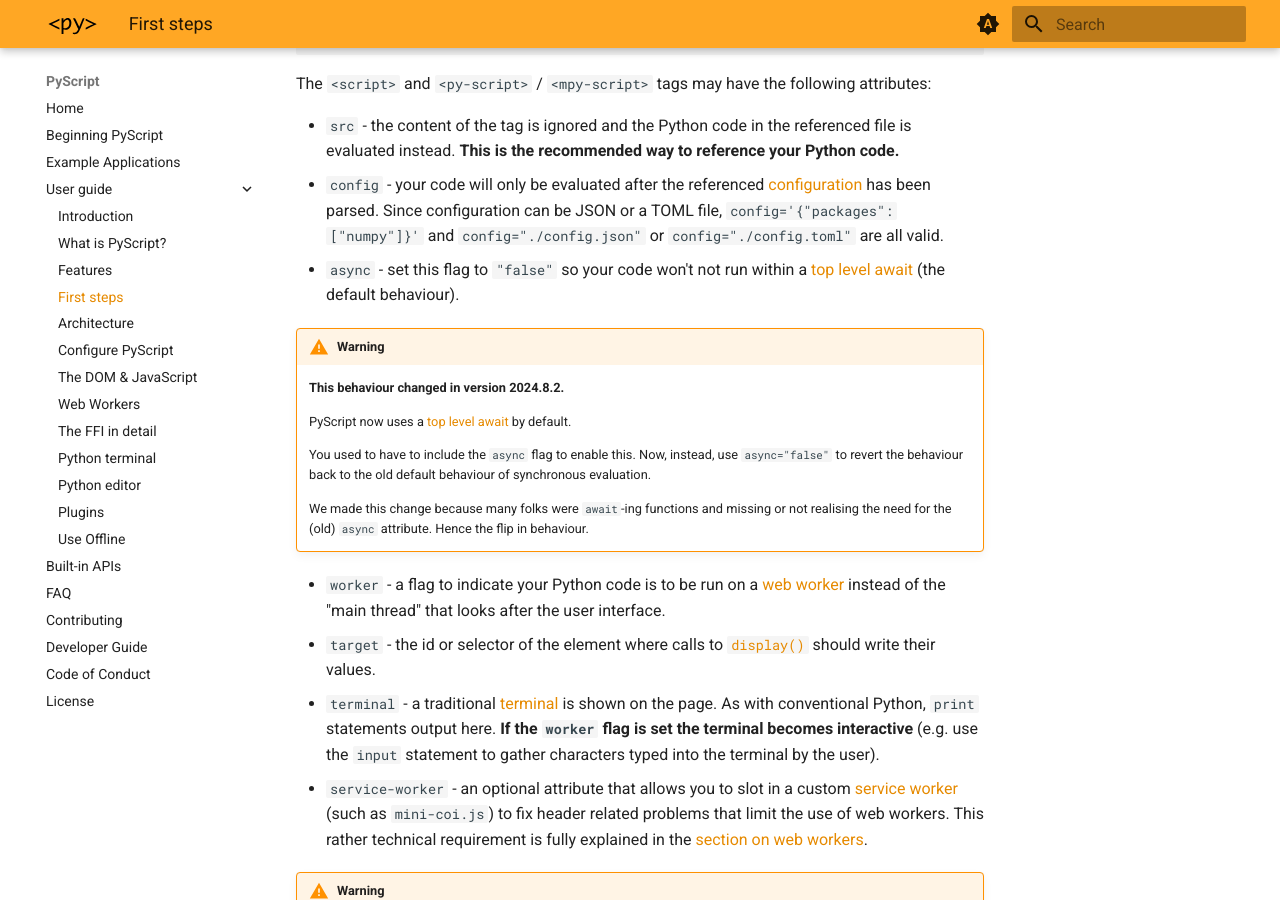
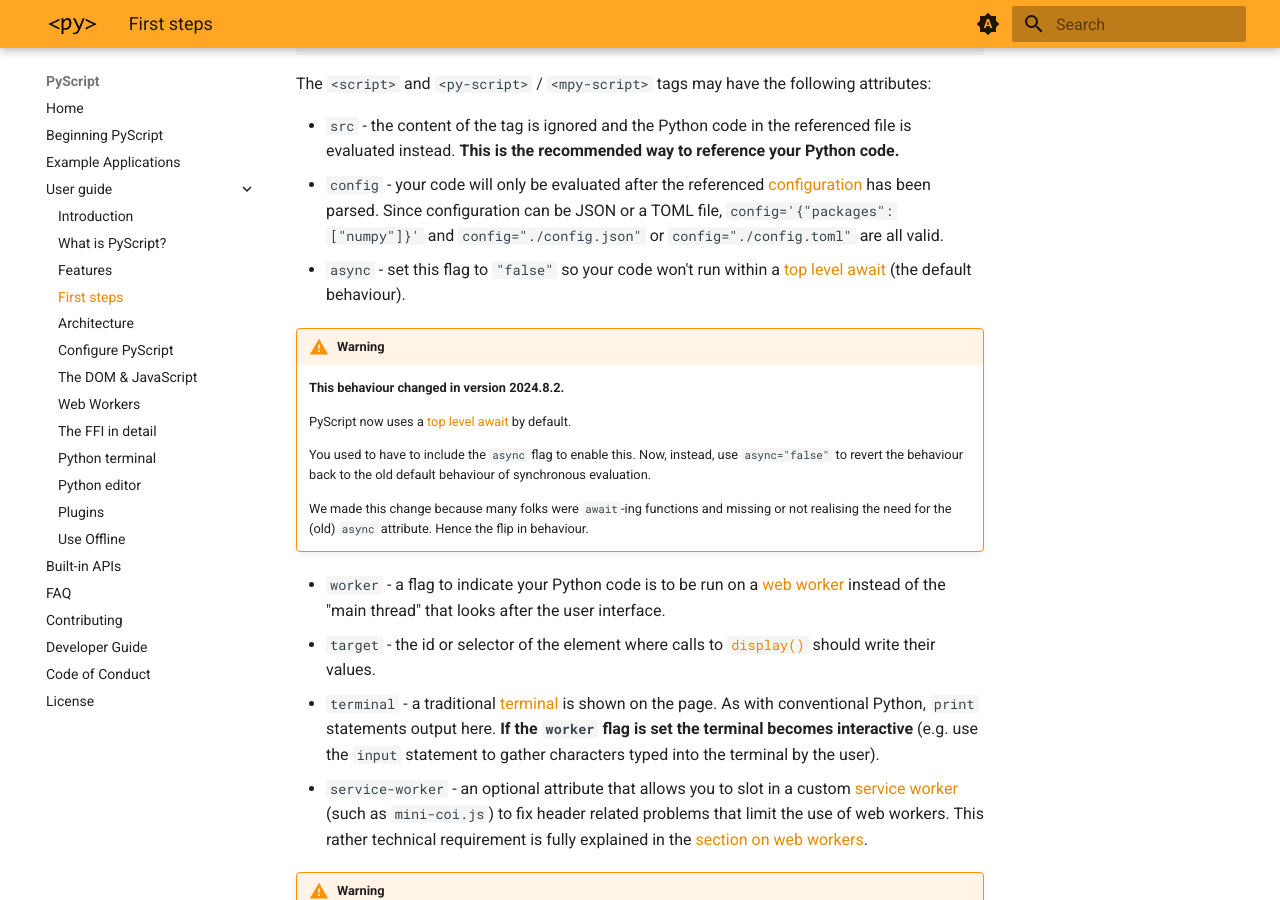
Before and after one commit to pyscript/docs, an MkDocs documentation site: the page built from docs/user-guide/first-steps.md, in a window 1280 px wide and 900 px high, scrolled down 1416 px. Built offline with MkDocs 1.6.1 and Material for MkDocs 9.7.7, drawn with Linux system fonts in a browser that asks for light colours; the version menu is left out.

Commit message:
Fix typo

```diff
--- a/docs/user-guide/first-steps.md
+++ b/docs/user-guide/first-steps.md
@@ -75,7 +75,7 @@ attributes:
   JSON or a TOML file,
   `config='{"packages":["numpy"]}'` and `config="./config.json"` or
   `config="./config.toml"` are all valid.
-* `async` - set this flag to `"false"` so your code won't not run within a
+* `async` - set this flag to `"false"` so your code won't run within a
   [top level await](https://developer.mozilla.org/en-US/docs/Web/JavaScript/Reference/Operators/await#top_level_await)
   (the default behaviour).
 
```
